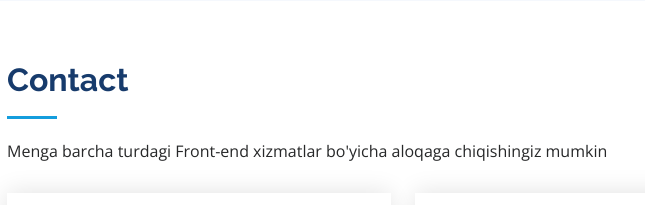
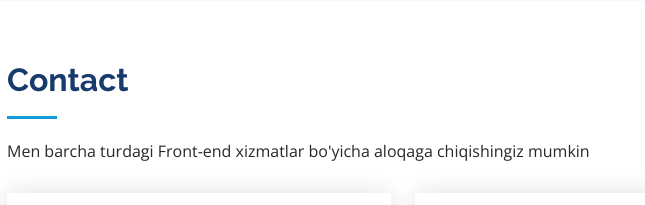
Before and after one commit to NodirbekDavlatboyev/Portfolio, a plain HTML site: page index.html in a window 1280 px wide. Shown: the part 4100-4305 px from the top of the page, 305-950 px from the left. Drawn offline with nearby package versions, Linux system fonts and the light colour scheme.

Commit message:
change index.html

```diff
--- a/index.html
+++ b/index.html
@@ -399,7 +399,7 @@
 
         <div class="section-title">
           <h2>Contact</h2>
-          <p>Menga barcha turdagi Front-end xizmatlar bo'yicha aloqaga chiqishingiz mumkin</p>
+          <p>Men barcha turdagi Front-end xizmatlar bo'yicha aloqaga chiqishingiz mumkin</p>
         </div>
 
         <div class="row" data-aos="fade-in">
```
